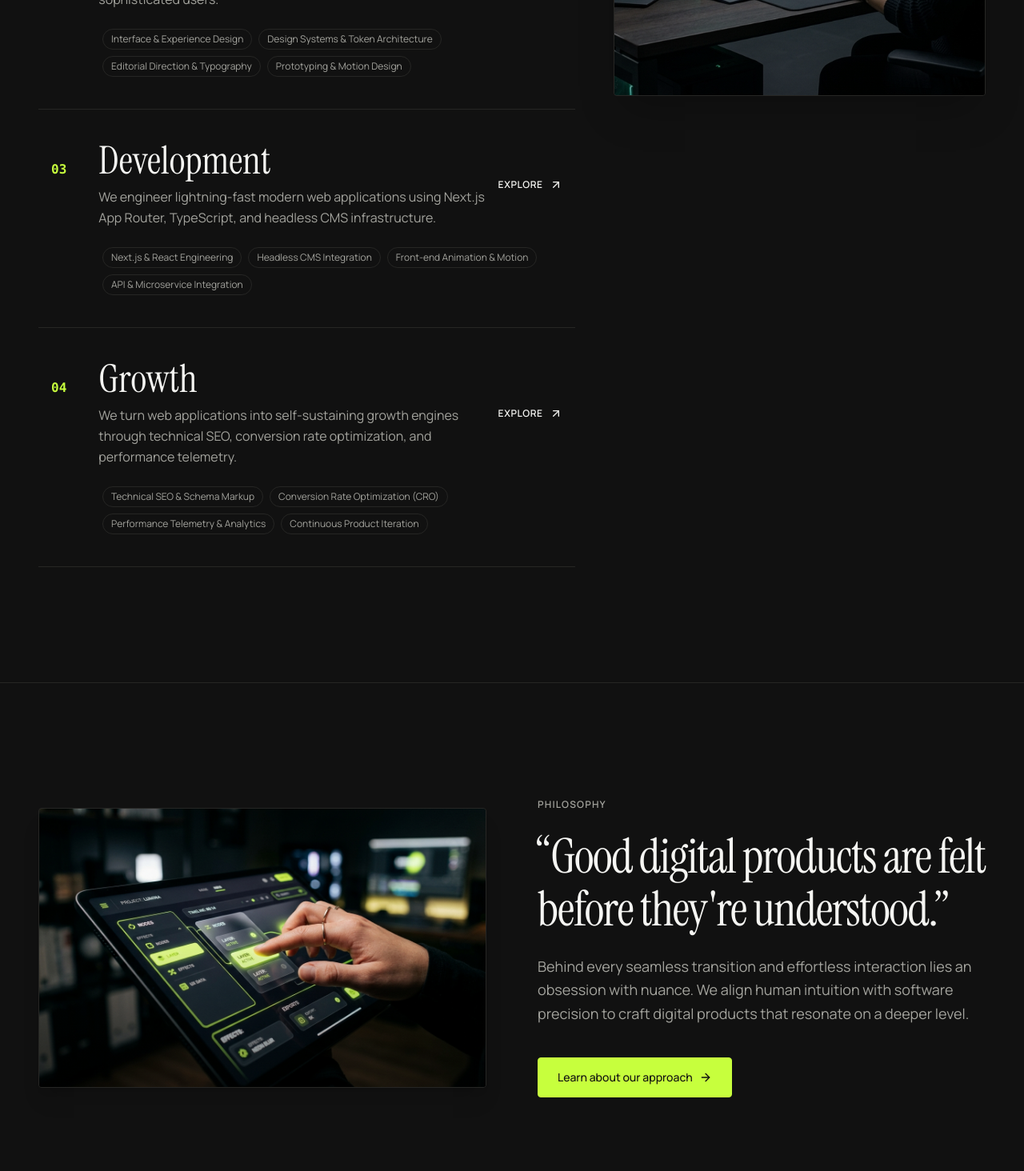
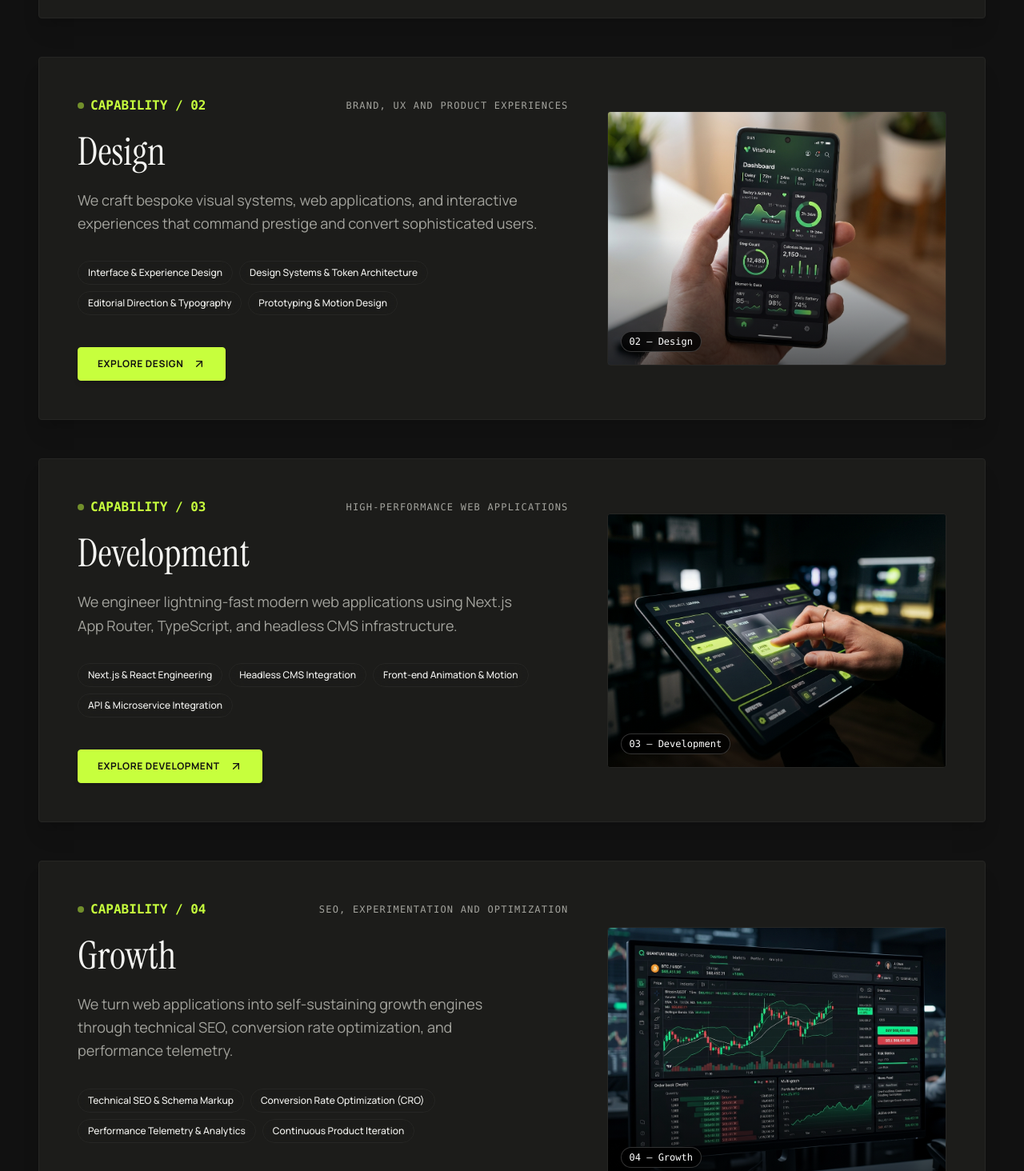
Before and after one commit to hitanshuMehta/Northstar_Sanity, a Next.js app: page / in a window 1280 px wide. Shown: the part 3900-5364 px from the top of the page at 80% size. Built offline with nearby package versions, Linux system fonts and the light colour scheme.

Commit message:
update the sections

```diff
--- a/app/services/page.tsx
+++ b/app/services/page.tsx
@@ -28,7 +28,7 @@ export default function ServicesPage() {
               <Reveal key={service.id} delay={0.1 * idx}>
                 <div
                   id={service.id}
-                  className="bg-north-surface border border-north-border rounded-sm p-8 sm:p-12 lg:p-16 transition-all duration-300"
+                  className="scroll-mt-32 sm:scroll-mt-36 md:scroll-mt-40 bg-north-surface border border-north-border rounded-sm p-8 sm:p-12 lg:p-16 transition-all duration-300"
                 >
                   <div className="grid grid-cols-1 lg:grid-cols-12 gap-10">
                     {/* Left Column: Number & Title */}
--- a/components/sections/ImageText.tsx
+++ b/components/sections/ImageText.tsx
@@ -31,7 +31,7 @@ export function ImageText({
   return (
     <Section className="bg-north-surface/50 border-y border-north-border">
       <Container>
-        <div className="grid grid-cols-1 lg:grid-cols-12 gap-12 lg:gap-16 items-center">
+        <div className="grid grid-cols-1 lg:grid-cols-12 gap-10 lg:gap-16 items-center">
           {/* Image/Video Column */}
           <div
             className={`lg:col-span-6 ${
@@ -39,7 +39,7 @@ export function ImageText({
             }`}
           >
             <Reveal>
-              <div className="relative w-full aspect-[4/3] sm:aspect-[16/10] rounded-sm overflow-hidden border border-north-border bg-north-surface group shadow-xl">
+              <div className="relative w-full h-[320px] sm:h-[380px] lg:h-[390px] rounded-sm overflow-hidden border border-north-border bg-north-surface group shadow-xl">
                 {videoSrc ? (
                   <video
                     src={videoSrc}
@@ -65,22 +65,22 @@ export function ImageText({
 
           {/* Text Column */}
           <div
-            className={`lg:col-span-6 ${
+            className={`lg:col-span-6 flex flex-col justify-center ${
               isImageLeft ? "order-2" : "order-2 lg:order-1"
             }`}
           >
             <Reveal delay={0.1}>
-              <div className="flex flex-col items-start gap-6">
+              <div className="flex flex-col items-start gap-5 sm:gap-6 py-2">
                 <span className="text-xs font-semibold tracking-widest uppercase text-north-muted">
                   PHILOSOPHY
                 </span>
-                <h2 className="font-serif text-4xl sm:text-5xl lg:text-6xl text-north-primary leading-[1.1] tracking-tight">
+                <h2 className="font-serif text-3xl sm:text-4xl lg:text-5xl text-north-primary leading-[1.08] tracking-tight">
                   &ldquo;{quote}&rdquo;
                 </h2>
-                <p className="text-base sm:text-lg text-north-muted leading-relaxed max-w-xl">
+                <p className="text-sm sm:text-base text-north-muted leading-relaxed max-w-xl">
                   {supportingText}
                 </p>
-                <div className="pt-4">
+                <div className="pt-2 sm:pt-3">
                   <Button href={ctaHref} variant="primary" size="md" showArrow>
                     {ctaText}
                   </Button>
--- a/components/sections/Services.tsx
+++ b/components/sections/Services.tsx
@@ -1,21 +1,18 @@
 "use client";
 
-import React, { useState } from "react";
+import React from "react";
 import Image from "next/image";
 import Link from "next/link";
-import { motion, AnimatePresence } from "framer-motion";
+import { motion } from "framer-motion";
 import { ArrowUpRight } from "lucide-react";
 import { Container } from "../ui/Container";
 import { Section } from "../ui/Section";
 import { SectionHeading } from "../ui/SectionHeading";
-import { Reveal } from "../ui/Reveal";
 import { MOCK_SERVICES } from "@/lib/mock-data";
 
 export function Services() {
-  const [activeImage, setActiveImage] = useState<string | null>(MOCK_SERVICES[0].image);
-
   return (
-    <Section id="services">
+    <Section id="services" className="relative py-24 sm:py-32 bg-north-bg border-y border-north-border">
       <Container>
         <SectionHeading
           label="CAPABILITIES"
@@ -23,78 +20,84 @@ export function Services() {
           description="We combine strategic clarity, editorial aesthetics, and high-performance engineering to build market-defining experiences."
         />
 
-        <div className="grid grid-cols-1 lg:grid-cols-12 gap-12 items-start">
-          {/* Numbered Editorial List */}
-          <div className="lg:col-span-7 flex flex-col border-t border-north-border">
+        {/* 4 Distinct 2-Column Card Boxes */}
+        <div className="flex flex-col gap-8 sm:gap-12 mt-12 sm:mt-16">
           {MOCK_SERVICES.map((service, idx) => (
-              <Reveal key={service.id} delay={0.1 * idx}>
-                <div
-                  onMouseEnter={() => setActiveImage(service.image)}
-                  className="group relative border-b border-north-border py-8 sm:py-10 transition-all duration-300 hover:bg-north-surface/50 px-2 sm:px-4 cursor-pointer"
+            <motion.div
+              key={service.id}
+              initial={{ opacity: 0, y: 40 }}
+              whileInView={{ opacity: 1, y: 0 }}
+              viewport={{ once: true, margin: "-50px" }}
+              transition={{ duration: 0.6, delay: 0.1 * idx, ease: [0.21, 0.47, 0.32, 0.98] }}
+              className="w-full bg-north-surface border border-north-border rounded-sm p-6 sm:p-10 lg:p-12 shadow-xl hover:shadow-2xl transition-all duration-300 hover:border-north-primary/60 group"
             >
-                  <Link href="/services" className="flex flex-col sm:flex-row sm:items-baseline justify-between gap-4">
-                    <div className="flex items-baseline gap-6 sm:gap-10">
-                      <span className="font-mono text-sm sm:text-base text-north-accent font-bold group-hover:text-north-primary transition-colors">
-                        {service.number}
+              <div className="grid grid-cols-1 lg:grid-cols-12 gap-8 sm:gap-12 items-center">
+                {/* Left Side Content */}
+                <div className="lg:col-span-7 flex flex-col justify-between space-y-6">
+                  <div>
+                    <div className="flex items-center justify-between mb-4">
+                      <span className="font-mono text-sm sm:text-base font-bold text-north-accent flex items-center gap-2">
+                        <span className="w-2 h-2 rounded-full bg-north-accent animate-pulse" />
+                        CAPABILITY / {service.number}
                       </span>
-                      <div>
-                        <h3 className="font-serif text-3xl sm:text-4xl lg:text-5xl text-north-primary font-normal group-hover:text-north-muted transition-colors">
+                      <span className="text-xs font-mono text-north-muted uppercase tracking-widest hidden sm:inline-block">
+                        {service.subtitle}
+                      </span>
+                    </div>
+
+                    <h3 className="font-serif text-3xl sm:text-4xl lg:text-5xl text-north-primary font-normal leading-tight mb-4 group-hover:text-north-muted transition-colors">
                       {service.title}
                     </h3>
-                        <p className="mt-2 text-sm sm:text-base text-north-muted max-w-lg leading-relaxed">
+
+                    <p className="text-base sm:text-lg text-north-muted leading-relaxed max-w-xl">
                       {service.description}
                     </p>
                   </div>
-                    </div>
 
-                    <div className="self-end sm:self-center flex items-center gap-2 text-xs font-semibold uppercase tracking-wider text-north-primary group-hover:text-north-accent">
-                      <span>Explore</span>
-                      <ArrowUpRight className="w-4 h-4 transition-transform group-hover:translate-x-1 group-hover:-translate-y-1" />
-                    </div>
-                  </Link>
-
-                  {/* Capabilities Tags */}
-                  <div className="mt-6 flex flex-wrap gap-2 pl-12 sm:pl-16">
+                  {/* Capability Tags */}
+                  <div className="flex flex-wrap gap-2 pt-2">
                     {service.capabilities.map((cap) => (
                       <span
                         key={cap.title}
-                        className="text-xs px-2.5 py-1 rounded-full border border-north-border text-north-muted bg-north-bg"
+                        className="text-xs font-medium px-3 py-1.5 rounded-full border border-north-border/80 text-north-primary bg-north-bg/60 backdrop-blur-sm"
                       >
                         {cap.title}
                       </span>
                     ))}
                   </div>
+
+                  {/* Explore CTA Button */}
+                  <div className="pt-4">
+                    <Link
+                      href={`/services#${service.id}`}
+                      className="inline-flex items-center gap-3 px-6 py-3 rounded-sm bg-[#C7FF3D] text-[#111111] text-xs font-bold uppercase tracking-wider hover:bg-[#b5f228] hover:shadow-lg hover:shadow-[#C7FF3D]/25 border border-[#C7FF3D] transition-all duration-300 group/btn shadow-md"
+                    >
+                      <span>Explore {service.title}</span>
+                      <ArrowUpRight className="w-4 h-4 text-[#111111] transition-transform duration-300 group-hover/btn:translate-x-0.5 group-hover/btn:-translate-y-0.5" />
+                    </Link>
                   </div>
-              </Reveal>
-            ))}
                 </div>
 
-          {/* Sticky Image Preview Container */}
-          <div className="hidden lg:block lg:col-span-5 sticky top-32">
-            <div className="relative w-full aspect-[4/5] rounded-sm overflow-hidden border border-north-border bg-north-surface shadow-2xl">
-              <AnimatePresence mode="wait">
-                {activeImage && (
-                  <motion.div
-                    key={activeImage}
-                    initial={{ opacity: 0, scale: 1.05 }}
-                    animate={{ opacity: 1, scale: 1 }}
-                    exit={{ opacity: 0, scale: 0.98 }}
-                    transition={{ duration: 0.4 }}
-                    className="absolute inset-0"
-                  >
+                {/* Right Side Image integrated inside each Card Box */}
+                <div className="lg:col-span-5 relative w-full aspect-[4/3] sm:aspect-[16/10] lg:aspect-[4/3] rounded-sm overflow-hidden border border-north-border bg-north-bg group-hover:border-north-accent/40 transition-colors">
                   <Image
-                      src={activeImage}
-                      alt="Service Capability Preview"
+                    src={service.image}
+                    alt={service.title}
                     fill
-                      className="object-cover"
-                      sizes="500px"
+                    className="object-cover transition-transform duration-700 group-hover:scale-105"
+                    sizes="(max-width: 1024px) 100vw, 45vw"
                   />
-                    <div className="absolute inset-0 bg-gradient-to-t from-black/40 via-transparent to-transparent" />
-                  </motion.div>
-                )}
-              </AnimatePresence>
+                  <div className="absolute inset-0 bg-gradient-to-t from-black/60 via-transparent to-transparent pointer-events-none" />
+
+                  <div className="absolute bottom-4 left-4 right-4 flex items-center justify-between text-white text-xs font-mono">
+                    <span className="px-2.5 py-1 bg-black/80 backdrop-blur-md rounded-full border border-white/20">
+                      {service.number} — {service.title}
+                    </span>
                   </div>
                 </div>
+              </div>
+            </motion.div>
+          ))}
         </div>
       </Container>
     </Section>
--- a/lib/mock-data/services.ts
+++ b/lib/mock-data/services.ts
@@ -34,7 +34,7 @@ export const MOCK_SERVICES: Service[] = [
     deliverables: [
       { title: "Design Systems", items: ["Figma Enterprise Library", "Interactive Motion Guidelines", "Iconography & Asset Suite", "Design Token Specs"] }
     ],
-    image: "/images/design-system.jpg",
+    image: "/images/noma-health.jpg",
     relatedCaseStudies: ["noma-health", "form-studio"]
   },
   {
```
Also changed, not shown: components/sections/Testimonial.tsx (+47 -28 lines), lib/mock-data/testimonials.ts (+18 -0 lines). Lines whose indentation alone changed are shown as unchanged.
